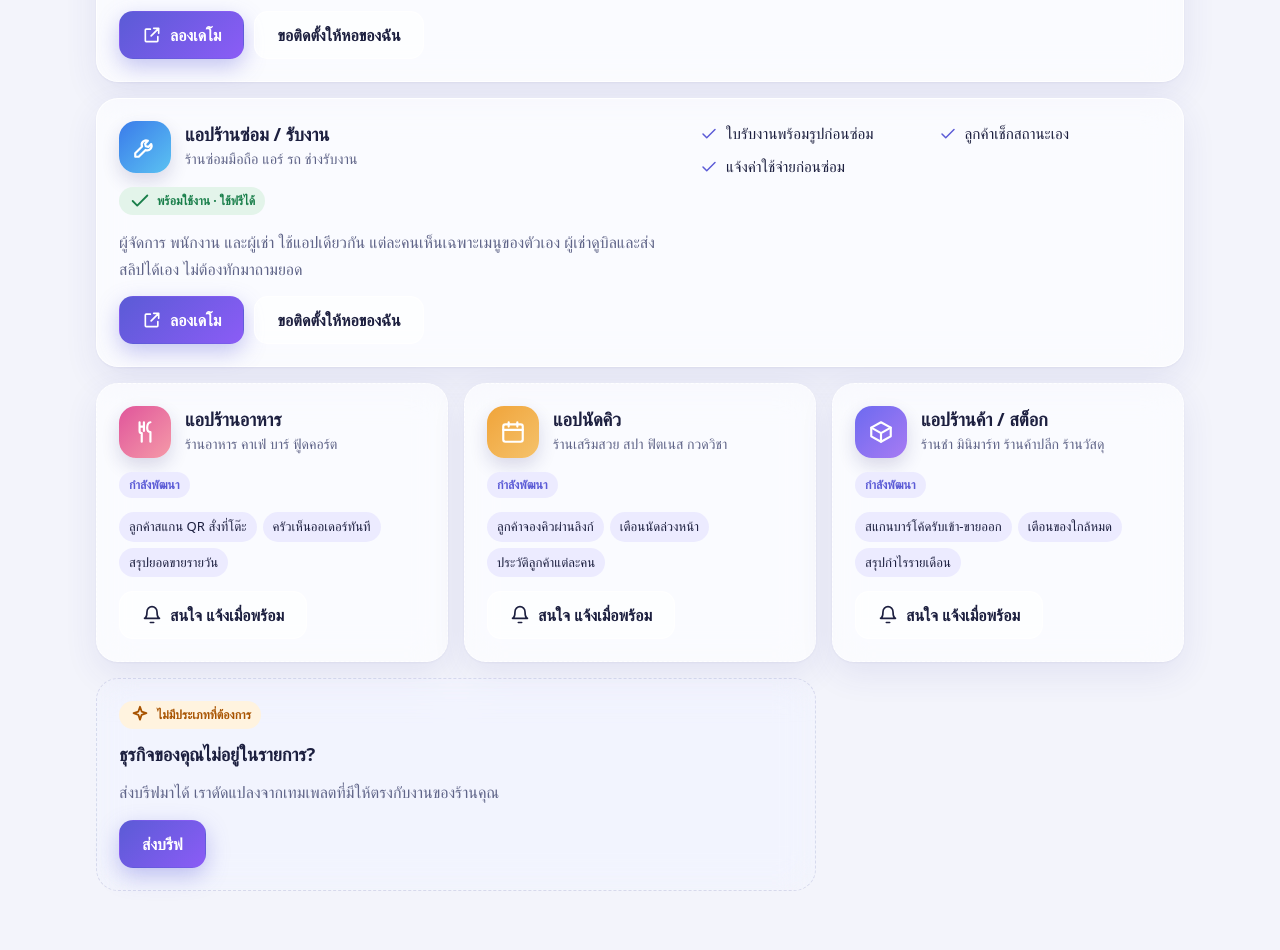
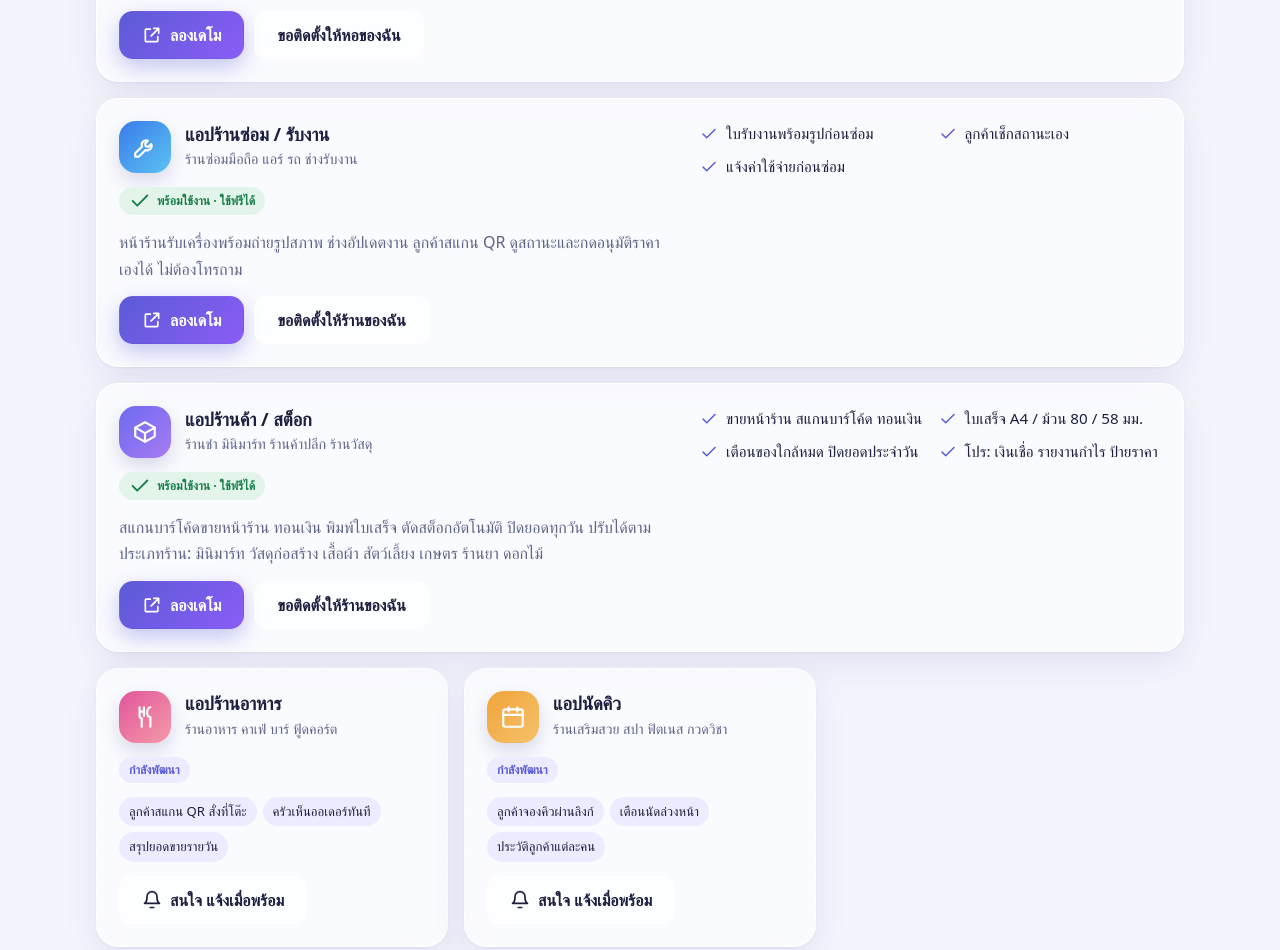
Before and after one commit to asuraphongapps54-prog/asuraphongapps54-prog.github.io, a plain HTML site: page index.html in a window 1280 px wide. Shown: the part 1124-2074 px from the top of the page. Drawn offline with Linux system fonts and the light colour scheme; a web font is replaced by a local one.

Commit message:
Add files via upload

```diff
--- a/index.html
+++ b/index.html
@@ -339,16 +339,20 @@ const CONFIG = {
   hours: 'ตอบแชตทุกวัน 17:00–21:00 น.',
   leadApi: 'https://script.google.com/macros/s/AKfycbzYIz390j9N45Jj2NKoErYEN1di8MX3vv4z93281B-AMYNv-Y4QckFABrcl8IGkSgU-/exec',                                // ลิงก์ /exec ของยานแม่ (เว้นว่าง = ให้ลูกค้าคัดลอกบรีฟส่ง LINE)
   briefDays: 7,                               // ส่งเดโมให้ลองภายในกี่วัน
-  price: { pro: '359', proNote: 'ซื้อขาด จ่ายครั้งเดียว · 1 รหัส ใช้ได้ 1 กิจการ', ma: '', ultimate: '' },   // เว้นว่าง = "สอบถามราคา" เช่น pro: '2,990'
+  price: { pro: '359', proNote: 'ซื้อขาด จ่ายครั้งเดียว · 1 รหัส ใช้ได้ 1 กิจการ · ปรับแต่งให้เข้ากับธุรกิจฟรี 2 ครั้ง (ตอนซื้อ และหลังใช้งาน 1 เดือน)', ma: '', ultimate: '' },   // เว้นว่าง = "สอบถามราคา" เช่น pro: '2,990'
   apps: [
-    { id:'dorm', name:'แอปหอพัก', for:'หอพัก อพาร์ตเมนต์ คอนโดให้เช่า', status:'live', icon:'home', grad:'g1',
+    { id:'dorm', name:'แอปหอพัก', for:'หอพัก อพาร์ตเมนต์ คอนโดให้เช่า', status:'live', icon:'home', grad:'g1', cta:'ขอติดตั้งให้หอของฉัน',
+      desc:'ผู้จัดการ พนักงาน และผู้เช่า ใช้แอปเดียวกัน แต่ละคนเห็นเฉพาะเมนูของตัวเอง ผู้เช่าดูบิลและส่งสลิปได้เอง ไม่ต้องทักมาถามยอด',
       demo:'https://asuraphongapps54-prog.github.io/apartment/demo.html',
       feats:['บิลค่าเช่า น้ำ ไฟ ส่วนกลาง','ผู้เช่าส่งสลิปเอง','รับพัสดุ สแกนบาร์โค้ด','แจ้งซ่อมพร้อมรูป','ผังห้องว่าง / ค้างชำระ','บันทึกผู้มาติดต่อ ค่าจอด','รปภ. ถ่ายรูปจุดตรวจ','5 ตำแหน่ง ตั้งสิทธิ์เองได้'] },
     { id:'food', name:'แอปร้านอาหาร', for:'ร้านอาหาร คาเฟ่ บาร์ ฟู้ดคอร์ต', status:'soon', icon:'food', grad:'g3', feats:['ลูกค้าสแกน QR สั่งที่โต๊ะ','ครัวเห็นออเดอร์ทันที','สรุปยอดขายรายวัน'] },
-    { id:'repair', name:'แอปร้านซ่อม / รับงาน', for:'ร้านซ่อมมือถือ แอร์ รถ ช่างรับงาน', status:'live', icon:'wrench', grad:'g2',
+    { id:'repair', name:'แอปร้านซ่อม / รับงาน', for:'ร้านซ่อมมือถือ แอร์ รถ ช่างรับงาน', status:'live', icon:'wrench', grad:'g2', cta:'ขอติดตั้งให้ร้านของฉัน',
+      desc:'หน้าร้านรับเครื่องพร้อมถ่ายรูปสภาพ ช่างอัปเดตงาน ลูกค้าสแกน QR ดูสถานะและกดอนุมัติราคาเองได้ ไม่ต้องโทรถาม',
       demo:'https://asuraphongapps54-prog.github.io/repair/demo.html', feats:['ใบรับงานพร้อมรูปก่อนซ่อม','ลูกค้าเช็กสถานะเอง','แจ้งค่าใช้จ่ายก่อนซ่อม'] },
     { id:'queue', name:'แอปนัดคิว', for:'ร้านเสริมสวย สปา ฟิตเนส กวดวิชา', status:'soon', icon:'calendar', grad:'g4', feats:['ลูกค้าจองคิวผ่านลิงก์','เตือนนัดล่วงหน้า','ประวัติลูกค้าแต่ละคน'] },
-    { id:'stock', name:'แอปร้านค้า / สต็อก', for:'ร้านชำ มินิมาร์ท ร้านค้าปลีก ร้านวัสดุ', status:'soon', icon:'box', grad:'g1', feats:['สแกนบาร์โค้ดรับเข้า-ขายออก','เตือนของใกล้หมด','สรุปกำไรรายเดือน'] }
+    { id:'stock', name:'แอปร้านค้า / สต็อก', for:'ร้านชำ มินิมาร์ท ร้านค้าปลีก ร้านวัสดุ', status:'live', icon:'box', grad:'g1', cta:'ขอติดตั้งให้ร้านของฉัน',
+      desc:'สแกนบาร์โค้ดขายหน้าร้าน ทอนเงิน พิมพ์ใบเสร็จ ตัดสต็อกอัตโนมัติ ปิดยอดทุกวัน ปรับได้ตามประเภทร้าน: มินิมาร์ท วัสดุก่อสร้าง เสื้อผ้า สัตว์เลี้ยง เกษตร ร้านยา ดอกไม้',
+      demo:'https://asuraphongapps54-prog.github.io/stock/demo.html', feats:['ขายหน้าร้าน สแกนบาร์โค้ด ทอนเงิน','ใบเสร็จ A4 / ม้วน 80 / 58 มม.','เตือนของใกล้หมด ปิดยอดประจำวัน','โปร: เงินเชื่อ รายงานกำไร ป้ายราคา'] }
   ],
   /* ประเภทธุรกิจในฟอร์มส่งบรีฟ: [หมวด, แอปที่ตรงที่สุด, [ประเภทย่อย]] เพิ่ม/ลบได้ตามต้องการ */
   bizTypes: [
@@ -396,8 +400,8 @@ $('#facts').innerHTML=[[live.length+soon.length,'แอปตามประเ
 $('#app-grid').innerHTML=live.map(a=>`<article class="app live glass">
     <div style="display:flex;flex-direction:column;gap:14px;min-width:0"><div class="app-h"><span class="app-ic ${a.grad}">${icon(a.icon,'')}</span><div><h3>${esc(a.name)}</h3><span class="muted" style="font-size:.9rem">${esc(a.for)}</span></div></div>
       <span class="badge b-live" style="align-self:flex-start">${icon('check','')} พร้อมใช้งาน · ใช้ฟรีได้</span>
-      <p class="muted">ผู้จัดการ พนักงาน และผู้เช่า ใช้แอปเดียวกัน แต่ละคนเห็นเฉพาะเมนูของตัวเอง ผู้เช่าดูบิลและส่งสลิปได้เอง ไม่ต้องทักมาถามยอด</p>
-      <div class="row">${a.demo?`<a class="btn btn-acc" href="${esc(a.demo)}" target="_blank" rel="noopener">${icon('open','')}ลองเดโม</a>`:''}<a class="btn btn-line" href="#brief" data-pick="${esc(a.id)}">ขอติดตั้งให้หอของฉัน</a></div></div>
+      <p class="muted">${esc(a.desc||'')}</p>
+      <div class="row">${a.demo?`<a class="btn btn-acc" href="${esc(a.demo)}" target="_blank" rel="noopener">${icon('open','')}ลองเดโม</a>`:''}<a class="btn btn-line" href="#brief" data-pick="${esc(a.id)}">${esc(a.cta||'ขอติดตั้งให้ร้านของฉัน')}</a></div></div>
     <ul>${a.feats.map(f=>`<li>${icon('check','')}<span>${esc(f)}</span></li>`).join('')}</ul></article>`).join('')
   +soon.map(a=>`<article class="app soon glass"><div class="app-h"><span class="app-ic ${a.grad}">${icon(a.icon,'')}</span><div style="min-width:0"><h3>${esc(a.name)}</h3><span class="muted" style="font-size:.88rem">${esc(a.for)}</span></div></div>
     <span class="badge b-soon" style="align-self:flex-start">กำลังพัฒนา</span><div class="feat">${a.feats.map(f=>`<span>${esc(f)}</span>`).join('')}</div>
```
